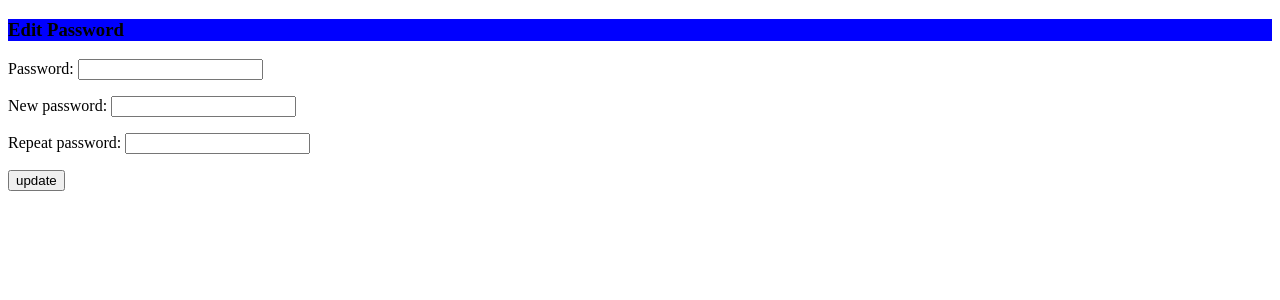
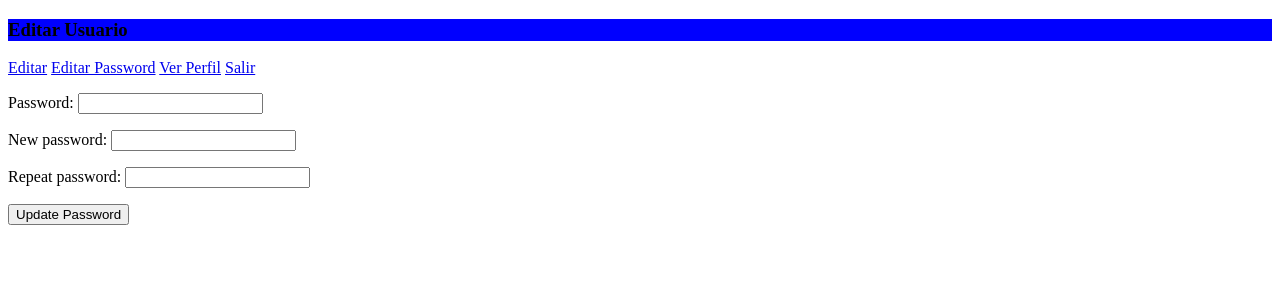
Before and after one commit to Jaimeardp/Django, a Django app: page /clients/edit_password/ in a window 1280 px wide. Shown: the top 300 px of the page. Run offline with Django 3.2, Linux system fonts and the light colour scheme; the visitor is signed in with stand-in values (Sample User, id 1).

Commit message:
Header Plantillas 1:28

```diff
--- /dev/null
+++ b/Django/admin_facilito/admin_facilito/clients/templates/bases/edit_base.html
@@ -0,0 +1,28 @@
+
+
+{% load staticfiles %}
+<!DOCTYPE html>
+<html>
+<head>
+	<title>{%block tittle %} {% endblock %}</title>
+	<link rel="stylesheet" type="text/css" href="{% static 'style.css'%}">
+</head>
+<body>
+	<h3>{%block subtittle %} {% endblock %}</h3>
+
+	<a href="{%url 'client:edit'%}">Editar</a>
+	<a href="{%url 'client:edit_password'%}">Editar Password</a>
+	<a href="{%url 'client:show' user.username %}">Ver Perfil</a>
+	<a href="{%url 'client:logout'%}">Salir</a>
+
+	{% if messages %}
+		<ul>
+		{% for message in messages %}
+			<li {% if message.tags %} class="{{message.tags}}_message" {% endif %} > {{message}} </li>
+		{% endfor %}
+		</ul>
+	{% endif %}
+
+	{%block content %} {% endblock %}
+</body>
+</html>
--- a/Django/admin_facilito/admin_facilito/clients/templates/edit_password.html
+++ b/Django/admin_facilito/admin_facilito/clients/templates/edit_password.html
@@ -1,26 +1,13 @@
-{% load staticfiles %}
+{% extends 'bases/edit_base.html' %}
 
-<!DOCTYPE html>
-<html>
-<head>
-	<title>Edit Password</title>
-	<link rel="stylesheet" type="text/css" href="{% static 'style.css'%}">
-</head>
-<body>
-	<h3>Edit Password</h3>
+{% block tittle %} Editar Usuario{% endblock%}
 
-	{% if messages %}
-		<ul>
-		{%for message in messages %}
-			<li {% if message.tags %} class="{{message.tags}}_message" {% endif %} > {{message}} </li>
-		{% endfor %}
-		</ul>
-	{% endif%}
+{% block subtittle %} Editar Usuario {% endblock%}
 
+{% block content%}
 	<form method="post" action="">
 		{% csrf_token %}
 		{{form.as_p}}
-		<input type="submit" value="update">
+		<input type="submit" value="Update Password">
 	</form>
-</body>
-</html>
+{% endblock %}
```
Also changed, not shown: Django/admin_facilito/admin_facilito/clients/templates/edit.html (+6 -19 lines), 2 other files.
